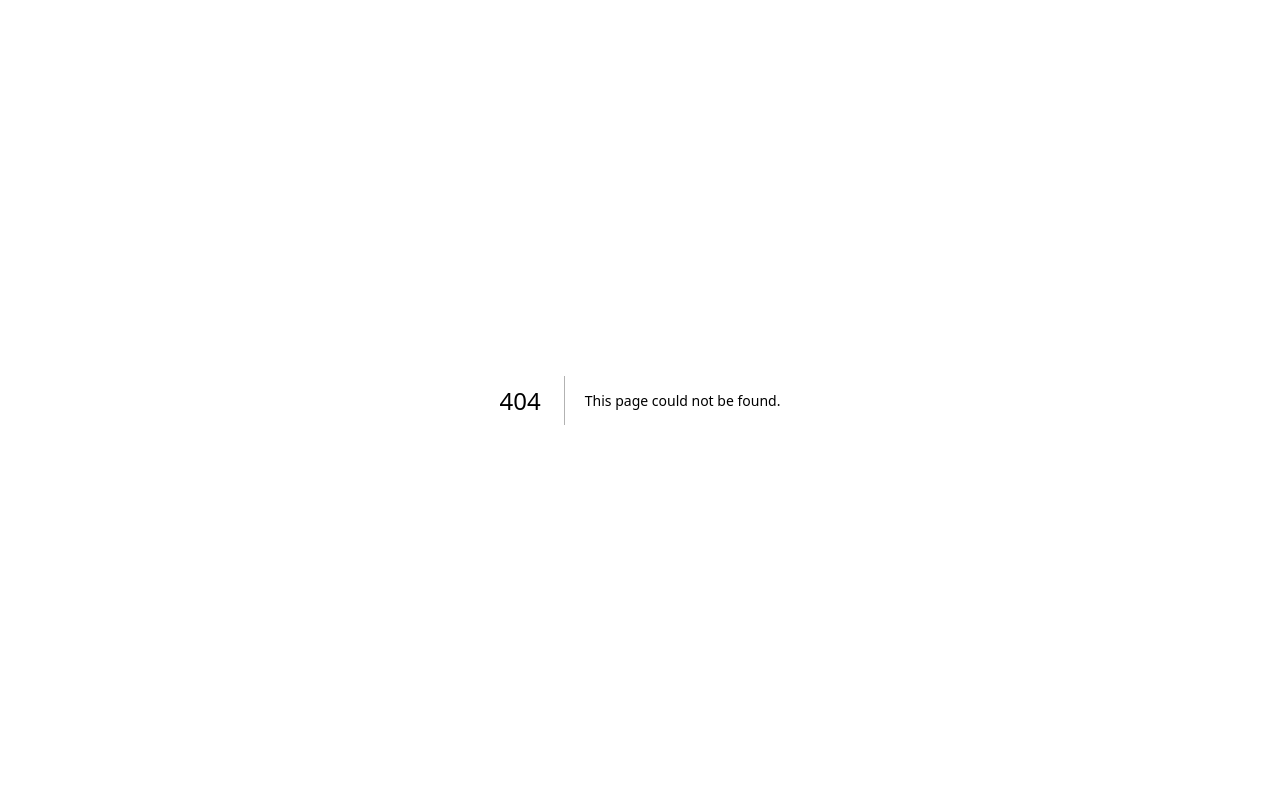
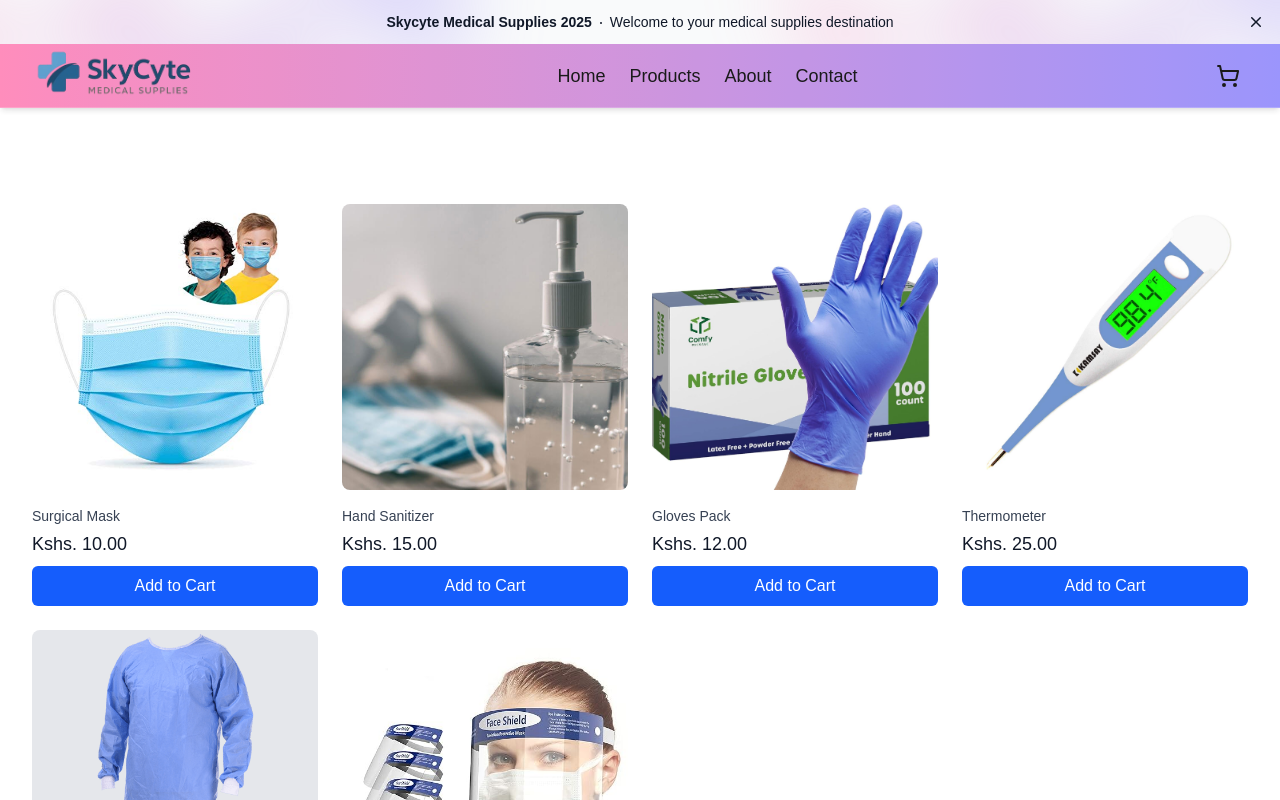
Before and after one commit to rokeowmaster/skycytelaboratories, a Next.js app: page /products in a window 1280 px wide. Before the commit this address had no page. Shown: the top 800 px of the page. Built offline with nearby package versions, Linux system fonts and the light colour scheme.

Commit message:
6 commit

```diff
--- /dev/null
+++ b/app/products/page.jsx
@@ -0,0 +1,63 @@
+"use client";
+
+// import { useCart } from "@/context/cartContext";
+import Nav from "@/components/Nav";
+import Link from "next/link";
+import Image from "next/image";
+import { Banner } from "@/components";
+
+// Product List (Moved Outside the Component)
+const products = [
+  { id: 1, name: "Surgical Mask", price: 10, stock: 50, image: "/mask.jpg" },
+  { id: 2, name: "Hand Sanitizer", price: 15, stock: 30, image: "/sanitizers.jpg" },
+  { id: 3, name: "Gloves Pack", price: 12, stock: 20, image: "/gloves.jpg" },
+  { id: 4, name: "Thermometer", price: 25, stock: 15, image: "/thermometer.jfif" },
+  { id: 5, name: "Medical Gown", price: 40, stock: 10, image: "/gown.png" },
+  { id: 6, name: "Face Shield", price: 18, stock: 25, image: "/faceshield.jfif" },
+];
+
+export default function Products() {
+//   const { addToCart } = useCart();
+
+  return (
+      <>
+      <Banner />
+      <Nav />
+      <section className="bg-white">
+        <div className="mx-auto max-w-7xl px-4 py-16 sm:px-6 sm:py-24 lg:px-8">
+          <h2 className="sr-only">Products</h2>
+
+          <div className="grid grid-cols-1 sm:grid-cols-2 lg:grid-cols-3 xl:grid-cols-4 gap-6">
+            {products.map(({ id, name, price, stock, image }) => (
+              <div key={id} className="group">
+                <Link href={`/products/${id}`}>
+                  <Image
+                    src={image}
+                    alt={name}
+                    width={300}
+                    height={300}
+                    className="aspect-square w-full rounded-lg bg-gray-200 object-cover group-hover:opacity-75 transition"
+                  />
+                </Link>
+                <h3 className="mt-4 text-sm text-gray-700">{name}</h3>
+                <p className="mt-1 text-lg font-medium text-gray-900">Kshs. {price.toFixed(2)}</p>
+
+                <button
+                //   onClick={() => addToCart({ id, name, price, stock, image })}
+                  disabled={stock === 0}
+                  className={`mt-2 w-full py-2 rounded-md transition ${
+                    stock > 0
+                      ? "bg-blue-600 text-white hover:bg-blue-500"
+                      : "bg-gray-400 text-gray-700 cursor-not-allowed"
+                  }`}
+                >
+                  {stock > 0 ? "Add to Cart" : "Out of Stock"}
+                </button>
+              </div>
+            ))}
+          </div>
+        </div>
+      </section>
+    </>
+  );
+}
```
